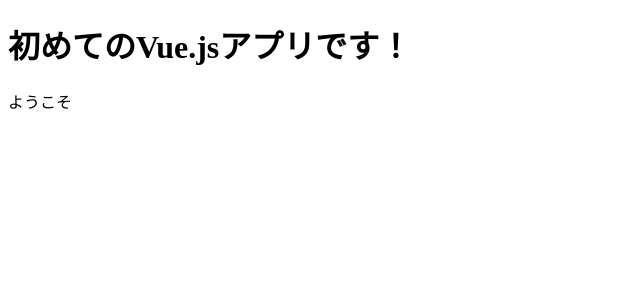
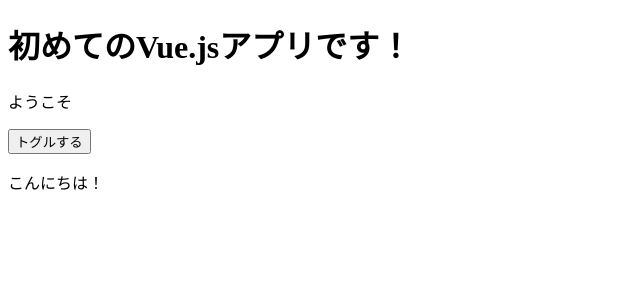
Before and after one commit to yosnak13/short_url_api, a Vue app in the folder frontend/: page / in a window 1280 px wide. Shown: the top 300 px of the page, without its empty margins (0-640 px from the left). Built offline with nearby package versions, Linux system fonts and the light colour scheme.

Commit message:
data, computed, methodの学習

```diff
--- a/frontend/src/views/Welcome.vue
+++ b/frontend/src/views/Welcome.vue
@@ -2,16 +2,35 @@
   <div>
     <h1>{{ title }}</h1>
     <p v-if='isEnabled'>{{ subtitle }}</p>
+    <button @dblclick='toggle'>トグルする</button>
+    <p>{{ text }}</p>
   </div>
 </template>
 <script>
 export default {
   data(){
+    // データプロパティを記述
     return {
       title: '初めてのVue.jsアプリです！',
       subtitle: 'ようこそ',
       isEnabled: true
     }
+  },
+  computed: {
+    // 算出プロパティ(計算機能がついているプロパティのこと)
+    text(){
+      if(this.isEnabled){
+        return 'こんにちは！'
+      } else {
+        return 'さようなら！'
+      }
+    }
+  },
+  methods: {
+    // JSのメソッドを記述
+    toggle(){
+      this.isEnabled = !this.isEnabled
+    }
   }
 }
 </script>
```
